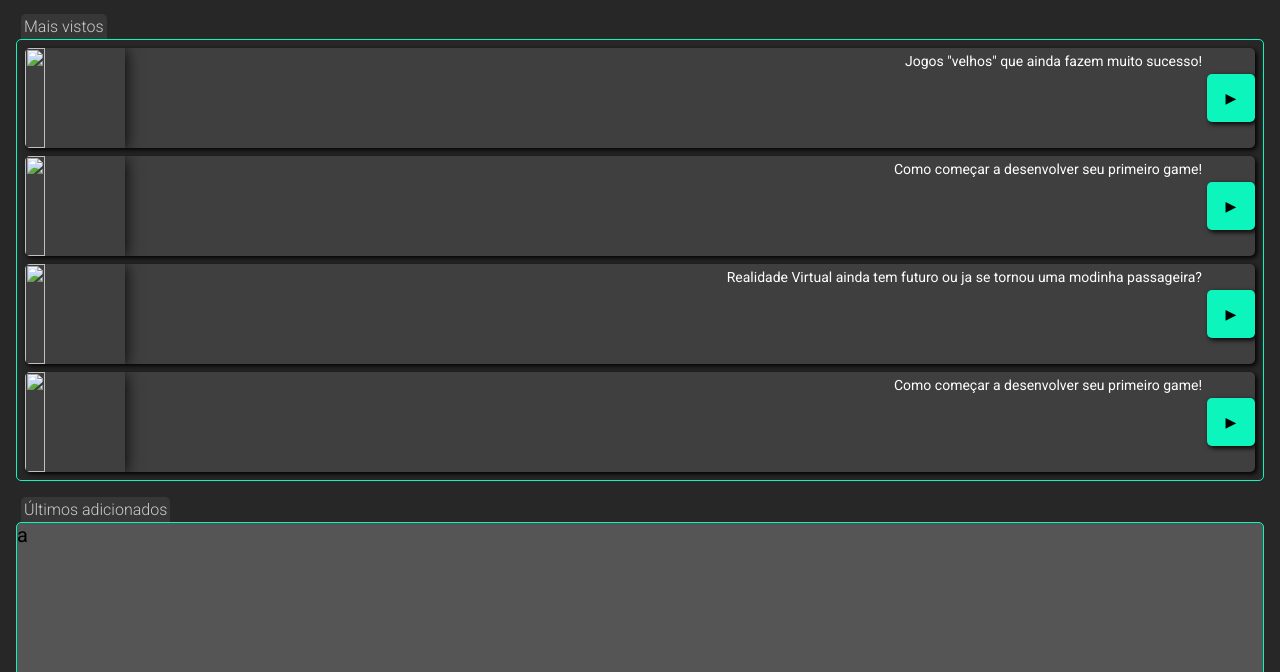
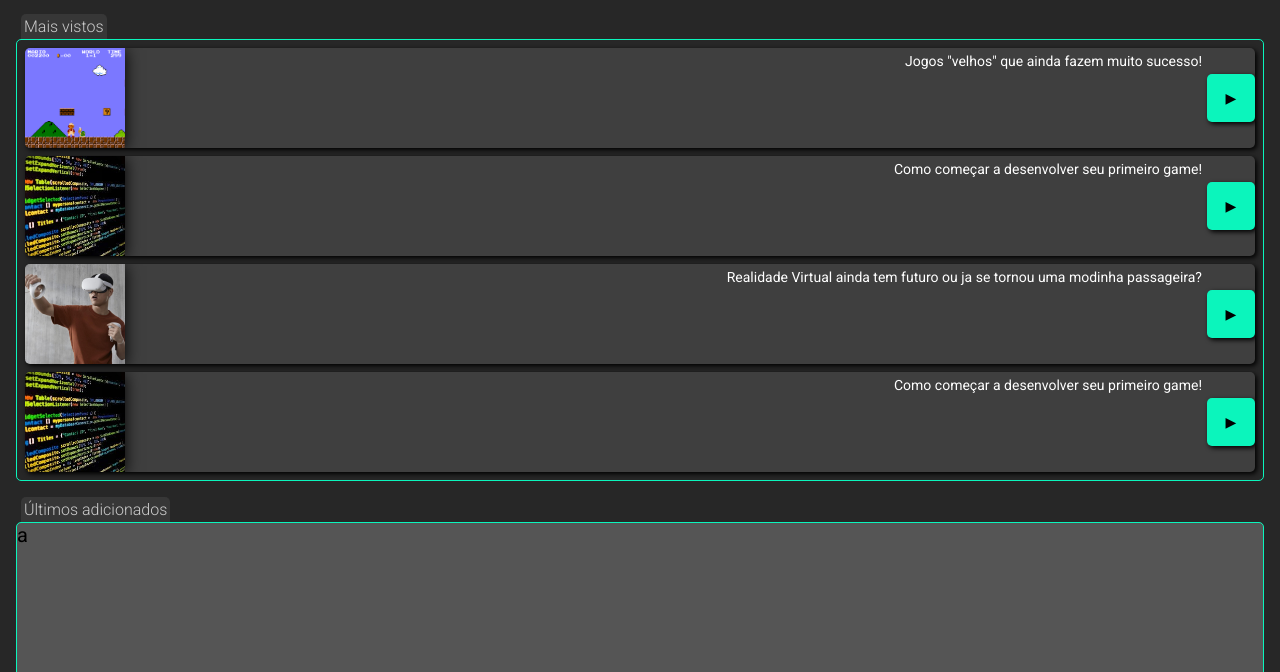
Before and after one commit to AlexanderDuarte/codex, a plain HTML site: page index.html in a window 1280 px wide. Shown: the part 825-1497 px from the top of the page. Drawn offline with Linux system fonts and the light colour scheme.

Commit message:
fixed images directory

```diff
--- a/index.html
+++ b/index.html
@@ -20,7 +20,7 @@
 <header class="cabecalho">
   <button class="btn__topo btn__menu"><icon></icon></button>
 <p class="logo">C&#216;DEX</p>
-<!--<img class="logo" src="/assets/imgs/logo.png">-->
+<!--<img class="logo" src="/imgs/logo.png">-->
 
 <button class="btn__topo btn__usu"><icon></icon></button>
 </header>
@@ -85,26 +85,26 @@
   <section class=" bloco carrossel">
 
     <article class="carrossel__bloco">
-  <img src="assets/imgs/oldgame.png" class="carrossel__bloco__img">
+  <img src="imgs/oldgame.png" class="carrossel__bloco__img">
   <p class="carrossel__bloco__descricao">Jogos "velhos" que ainda fazem muito sucesso!
   </p>
   <a class="carrossel__bloco__btn"></a></article>
 
     <article class="carrossel__bloco">
-      <img src="assets/imgs/code.jpeg" class="carrossel__bloco__img">
+      <img src="imgs/code.jpeg" class="carrossel__bloco__img">
       <p class="carrossel__bloco__descricao">Como começar a desenvolver seu primeiro game!
       </p>
       <a class="carrossel__bloco__btn"></a>
       </article>
 
       <article class="carrossel__bloco">
-      <img src="assets/imgs/vr.jpg" class="carrossel__bloco__img">
+      <img src="imgs/vr.jpg" class="carrossel__bloco__img">
       <p class="carrossel__bloco__descricao">Realidade Virtual ainda tem futuro ou ja se tornou uma modinha passageira?
       </p>
       <a class="carrossel__bloco__btn"></a></article>
 
       <article class="carrossel__bloco">
-      <img src="assets/imgs/code.jpeg" class="carrossel__bloco__img">
+      <img src="imgs/code.jpeg" class="carrossel__bloco__img">
       <p class="carrossel__bloco__descricao">Como começar a desenvolver seu primeiro game!
       </p>
 <a class="carrossel__bloco__btn"></a></article>
--- a/style.css
+++ b/style.css
@@ -180,7 +180,7 @@ background-color:#333;
   justify-content: space-between;
   width: 100%;
 
-  background-image: url("assets/imgs/menu-banner.jpg");
+  background-image: url("imgs/menu-banner.jpg");
 
   background-size: cover;
   background-repeat: no-repeat;
```
